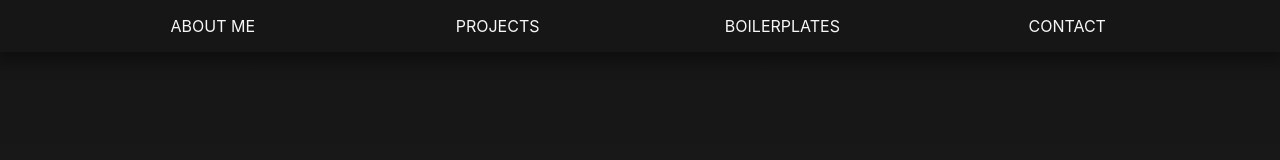
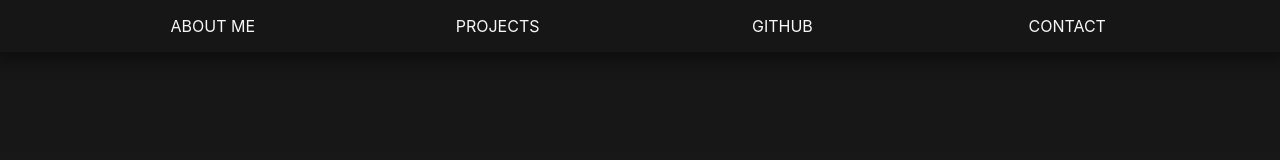
Before and after one commit to Elijah-Hensel/my-portfolio, a Next.js app: page / in a window 1280 px wide. Shown: the top 160 px of the page. Built offline with nearby package versions, Linux system fonts and the light colour scheme.

Commit message:
github link replacement

```diff
--- a/public/components/NavBar.jsx
+++ b/public/components/NavBar.jsx
@@ -9,8 +9,13 @@ export default function NavBar() {
       <a href="#projects" alt="projects">
         PROJECTS
       </a>
-      <a href="#boilerplate" alt="boilerplate">
-        BOILERPLATES
+      <a
+        target="_blank"
+        rel="noreferrer"
+        href="https://www.github.com/Elijah-Hensel"
+        alt="github"
+      >
+        GITHUB
       </a>
       <a href="#contact" alt="contact">
         CONTACT
```
